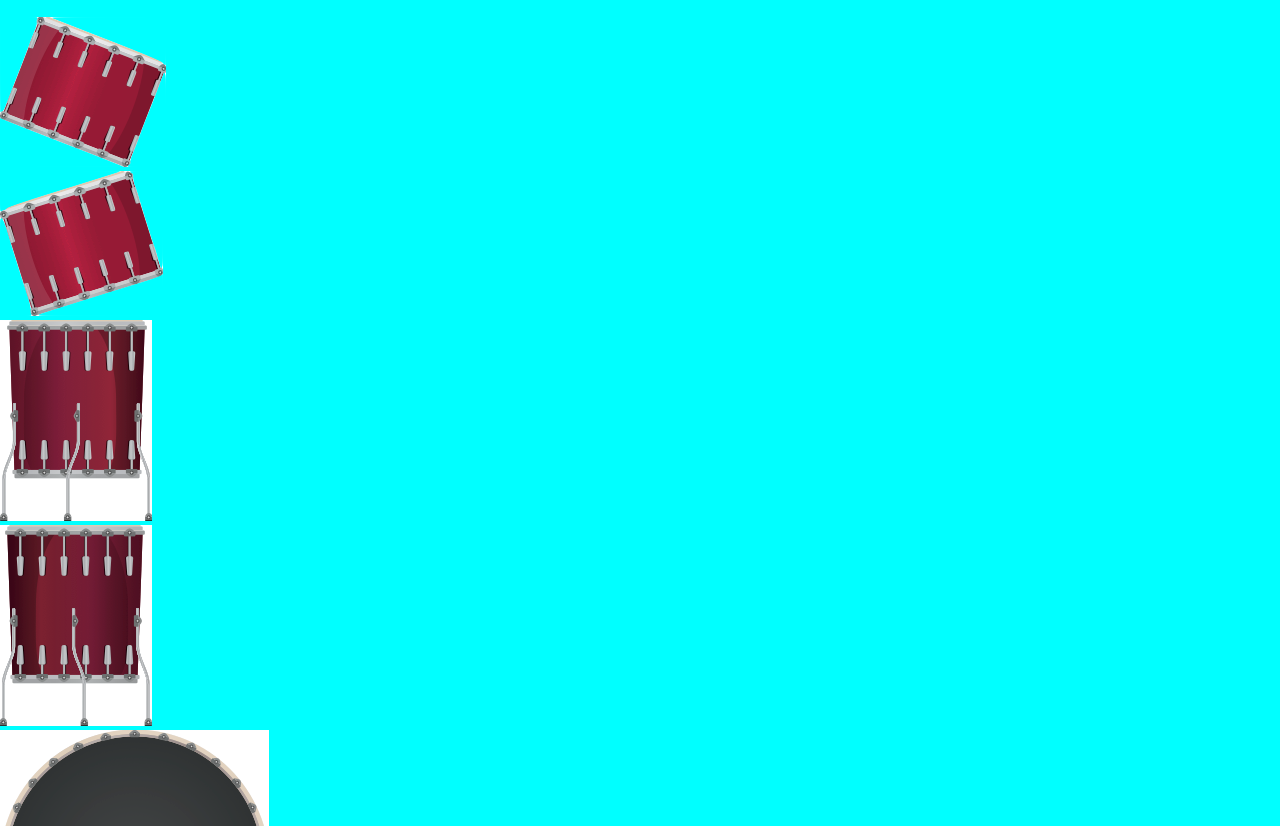
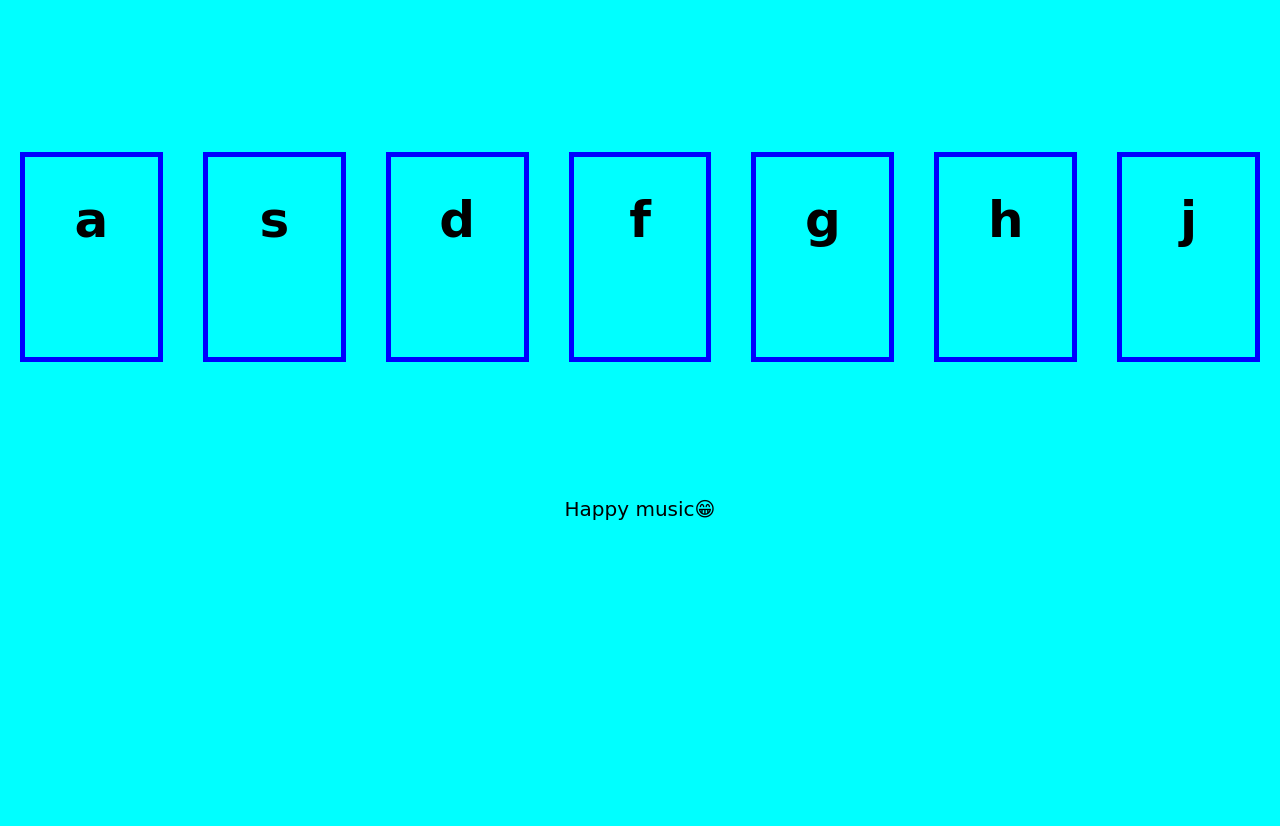
Before and after one commit to parimala-06/DrumGame, a plain HTML site: page index.html in a window 1280 px wide. Shown: the part 108-934 px from the top of the page. After the commit the page ends 800 px from the top, so only its background shows below. Drawn offline with Linux system fonts and the light colour scheme; a web font is replaced by a local one.

Commit message:
allignment

```diff
--- a/index.html
+++ b/index.html
@@ -11,16 +11,18 @@
     <script defer src="index.js"></script>
 </head>
 <body>
-    <h1>Drum Game</h1>
+    <h1>🥁 Drum Game 🥁</h1>
     <div class="container">
-        <div><img src="images/tom1.png" alt=""></div>
-        <div><img src="images/tom2.png" alt=""></div>
-        <div><img src="images/tom3.png" alt=""></div>
-        <div><img src="images/tom4.png" alt=""></div>
-        <div><img src="images/kick.png" alt=""></div>
-        <div><img src="images/snare.png" alt=""></div>
-        <div><img src="images/crash.png" alt=""></div>
+        <div class="a"><h1>a</h1></div>
+        <div class="s"><h1>s</h1></div>
+        <div class="d"><h1>d</h1></div>
+        <div class="f"><h1>f</h1></div>
+        <div class="g"><h1>g</h1></div>
+        <div class="h"><h1>h</h1></div>
+        <div class="j"><h1>j</h1></div>
     </div>
 
 </body>
+
+<footer>Happy music😁</footer>
 </html>
--- a/style.css
+++ b/style.css
@@ -1,17 +1,30 @@
 body{
     margin: 0px;
     background-color: aqua;
+    text-align: center;
 }
 
 h1{
     font-family: 'Gluten', cursive;
     font-size: 50px;
-    text-align: center;
 }
 
-.drum{
+.container{
+    height: 60vh;
+    display: flex;
     justify-content: center;
-    display: flex;
-    flex-direction: row;
-    flex-basis: 5000px;
+    align-items: center;
 }
+
+.container > div{
+    width: 200px;
+    height: 200px;
+    margin: 20px;
+    border: 5px blue solid;
+
+}
+
+footer{
+    font-family: 'Gluten', cursive;
+    font-size: 20px;
+}
```
